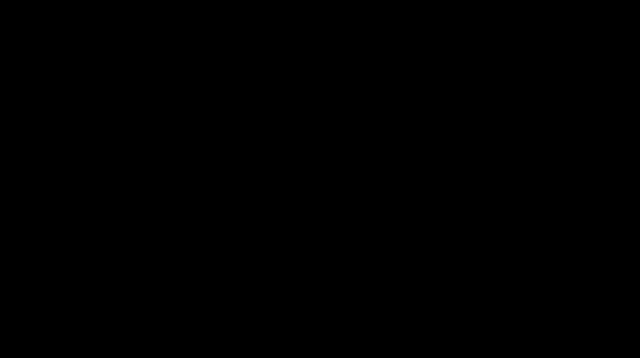
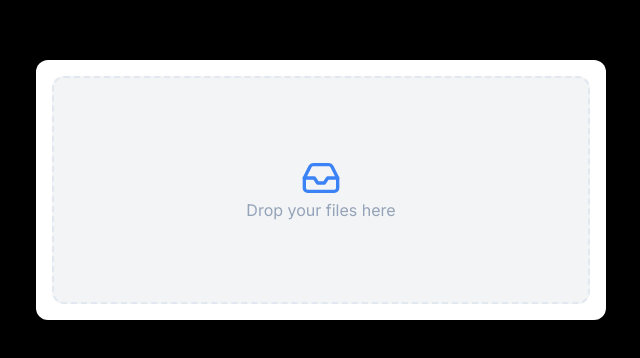
Before and after one commit to Tushar98644/WhisperDocs, a Next.js app: page / in a window 1280 px wide. Shown: the part 210-568 px from the top of the page, without its empty margins (319-959 px from the left). Built offline with nearby package versions, Linux system fonts and the light colour scheme.

Commit message:
dropzone

```diff
--- a/package.json
+++ b/package.json
@@ -23,6 +23,7 @@
     "pg": "^8.11.3",
     "react": "^18",
     "react-dom": "^18",
+    "react-dropzone": "^14.2.3",
     "tailwind-merge": "^2.2.1",
     "tailwindcss-animate": "^1.0.7"
   },
--- a/src/app/page.tsx
+++ b/src/app/page.tsx
@@ -1,11 +1,13 @@
 import { Button } from "@/components/ui/button";
+import Dropzone from "@/components/ui/dropzone";
 import { UserButton } from "@clerk/nextjs";
 
 export default function Home() {
   return (
     <div className="h-screen w-screen flex items-center justify-center bg-black">
+      <Dropzone />
       <Button asChild variant="secondary">
-        <UserButton afterSignOutUrl="/login"/>
+        <UserButton afterSignOutUrl="/login" />
       </Button>
     </div>
   );
--- /dev/null
+++ b/src/components/ui/dropzone.tsx
@@ -0,0 +1,30 @@
+'use client'
+import { useDropzone } from "react-dropzone";
+import { Inbox } from "lucide-react";
+
+const Dropzone = () => {
+    const { getInputProps, getRootProps } = useDropzone({
+        accept: {
+            "application/pdf": [".pdf"],
+        },
+        onDrop: (acceptedFiles) => {
+            console.log(acceptedFiles);
+        },
+    });
+    return (
+        <div className="bg-white p-4 flex justify-center items-center rounded-xl">
+            <div {...getRootProps({ className: 'bg-gray-100 py-20 px-48 rounded-xl border-dashed border-2 flex flex-col justify-center items-center' })}>
+                <input {...getInputProps({
+                    multiple: false,
+                    accept: "application/pdf",
+                    className: "p-4"
+                })} />
+                <Inbox className="w-10 h-10 text-blue-500"/>
+                <p className="text-slate-400">Drop your files here</p>
+            </div>
+
+        </div>
+    );
+}
+
+export default Dropzone;
```
Also changed, not shown: src/lib/db/schema.ts (line endings or trailing spaces), 1 other file (tests, documents, lock files or other folders).
